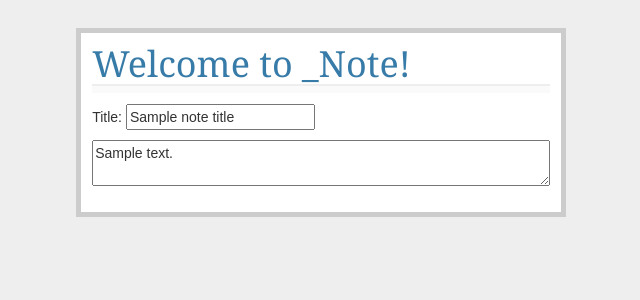
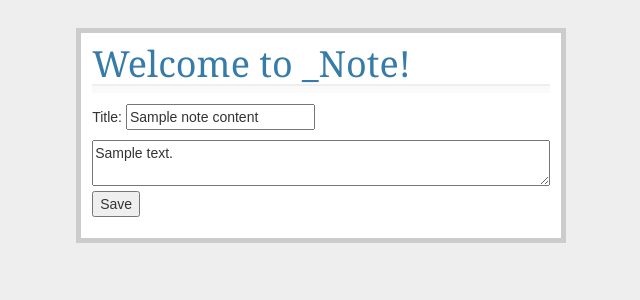
Before and after one commit to NinchuKyo/_Note, a Flask app: template server/templates/view.html in a window 1280 px wide. Shown: the top 300 px of the page, without its empty margins (319-959 px from the left). Run offline with Flask 2, Linux system fonts and the light colour scheme; the template is opened without the code that fills it: most values are stand-ins (such as "Sample title", 1, 10 or a date in 2020); some libraries are stand-ins or nearby versions.

Commit message:
Added link to main page. Added jQuery for fun. Redirects to home if trying to view file that doesn't exist.

```diff
--- a/server/server.py
+++ b/server/server.py
@@ -193,13 +193,15 @@
         return redirect(url_for('home'))
 
     client = DropboxClient(access_token)
-    f, metadata = client.get_file_and_metadata('/' + note_title)
-    note_content = f.read().replace('\n', '')
-    json_data = json.loads(note_content)
-    title = json_data['title']
-    content = json_data['content']
+    try:
+        f, metadata = client.get_file_and_metadata('/' + note_title)
+        note_content = f.read().replace('\n', '')
+        json_content = json.loads(note_content)
+    except dropbox.rest.ErrorResponse:
+        flash('File not found.')
+        return redirect(url_for('home'))
     real_name = session.get('real_name', None)
-    return render_template('view.html', real_name=real_name, note_title=title, note_content=content)
+    return render_template('view.html', real_name=real_name, note_content=json_content)
 
 @app.route('/logout')
 def logout():
--- /dev/null
+++ b/server/static/validate.js
@@ -0,0 +1,21 @@
+    function keypresshandler(evt) {
+        evt = evt || window.event;
+
+        // exclude special keys in Gecko (Delete, Backspace, Arrow keys,... )
+        if (evt.which !== 0)
+        {
+            var charCode = evt.which === undefined ? evt.keyCode : evt.which;
+            var charTyped = String.fromCharCode(charCode);
+
+            if (/[\w\s\x08-]/.test(charTyped) === false)
+            {
+                document.getElementById("msg").innerHTML = "The title can only contain alphanumeric characters as well as spaces, \
+                                                            hyphens, and underscores.";
+                // document.getElementById("msg").innerHTML = 'The character "' + charTyped + '" is not allowed in the title.';
+                document.getElementById("msg").className = "flash";
+                // document.getElementById("warning").innerHTML = '"' + charTyped + '" is not allowed.';
+                return false;
+            }
+            document.getElementById("warning").innerHTML = "";
+        }
+    }
--- a/server/templates/layout.html
+++ b/server/templates/layout.html
@@ -7,13 +7,14 @@
     </head>
     <body>
         <div class="page">
-            <h1>Welcome to _Note!</h1>
+            <h1><a href="{{ url_for('home') }}">Welcome to _Note!</a></h1>
             <div class=metanav></div>
             {% for message in get_flashed_messages() %}
                 <div class="flash">{{ message }}</div>
             {% endfor %}
             {% block body %}{% endblock %}
         </div>
+        <script src="//ajax.googleapis.com/ajax/libs/jquery/1.11.0/jquery.min.js"></script>
         <script type=text/javascript src="{{ url_for('static', filename='bootstrap.js') }}"></script>
     </body>
 </html>
--- a/server/templates/view.html
+++ b/server/templates/view.html
@@ -1,10 +1,53 @@
 {% extends "layout.html" %}
 {% block body %}
-  <p>
-    <span>Title: </span>
-    <input type="text" id="title" maxlength="50" placeholder="please enter a title.." value="{{ note_title }}"/>
-  </p>
-  <p>
-    <textarea id="content" style="width:100%">{{ note_content }}</textarea>
-  </p>
+    <script type=text/javascript src="{{ url_for('static', filename='validate.js') }}"></script>
+    <script>
+    tinymce.init({
+        selector: "textarea",
+        plugins: [
+            "advlist autolink lists link charmap print preview",
+            "searchreplace visualblocks code fullscreen",
+            "insertdatetime table contextmenu paste"
+        ],
+        toolbar: "undo redo | styleselect | bold italic underline | alignleft aligncenter alignright alignjustify | bullist numlist outdent indent | link"
+    });
+
+    function ajaxSave() {
+        var note = {};
+        note["content"] = tinyMCE.activeEditor.getContent();
+        note["title"] = document.getElementById("title").value;
+
+        if(!note["title"]) {
+            document.getElementById("msg").innerHTML = "You're missing the title.";
+            document.getElementById("msg").className = "flash";
+        }
+        else {
+            tinymce.util.XHR.send({
+                url : "{{ url_for('save') }}",
+                type : "POST",
+                content_type : "application/json",
+                data : tinymce.util.JSON.serialize(note),
+                success: function(response) {
+                    console.debug(response);
+                    document.getElementById("msg").innerHTML = response;
+                    document.getElementById("msg").className = "flash";
+                },
+                error: function (text) {
+                    console.debug(text);
+                    document.getElementById("msg").innerHTML = "An unexpected error has occured. We apologize for the inconvenience.";
+                    document.getElementById("msg").className = "flash";
+                }
+            });
+        }
+    }
+    </script>
+    <div id="msg"></div>
+    <p>
+        <span>Title: </span>
+        <input type="text" id="title" maxlength="50" placeholder="please enter a title.." value="{{ note_content['title'] }}" required onkeypress="return keypresshandler(event);"/>
+    </p>
+    <p>
+        <textarea id="content" style="width:100%">{{ note_content['content'] }}</textarea>
+        <button onclick="ajaxSave()">Save</button>
+    </p>
 {% endblock %}
```
